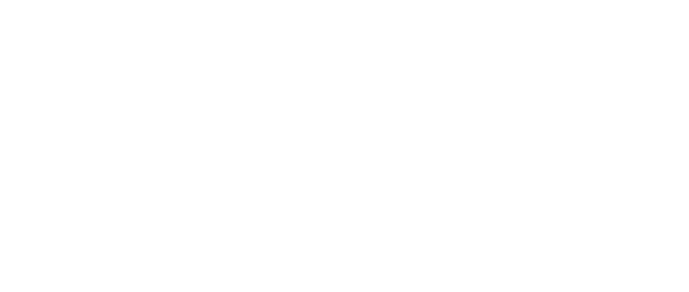
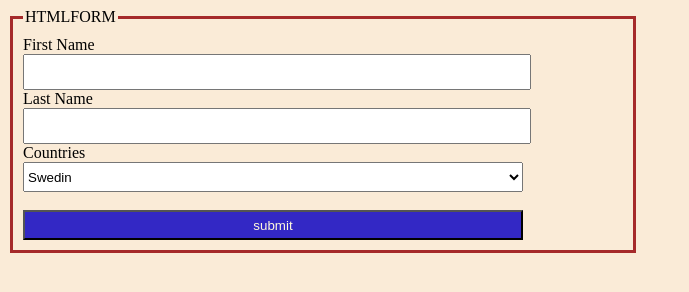
Before and after one commit to TechnoRahmon/mustfa-Repo, a plain HTML site: page index.html in a window 1280 px wide. Shown: the whole page, without its empty margins (0-689 px from the left). Drawn offline with Linux system fonts and the light colour scheme.

Commit message:
assigenment

```diff
--- a/index.html
+++ b/index.html
@@ -4,14 +4,41 @@
     <meta charset="UTF-8">
     <meta name="viewport" content="width=device-width, initial-scale=1.0">
     <title>Document</title>
+    <link rel="stylesheet" href="style.css">
 
     <!-- link the style file here -->
+
+
 
     <!-- ************* -->
 
 </head>
 <body>
-    <!-- write you code here -->
+
+    <!-- this is form -->
+    <form>
+        <fieldset>
+
+        <legend>HTMLFORM</legend>
+        <label for="first">First Name</label><br>
+        <input type="text" id="first" value=""><br>
+        <label for="last">Last Name</label><br>
+        <input type="text" id="last" value=""><br>
+        <label for="select">Countries</label><br>
+        <select type="radio" id="select" value="">
+            <option value="Swedin">Swedin</option>
+            <option value="German">German</option>
+            <option value="Swisserland">Swisserland</option>
+            <option value="China">China</option>
+            <option value="Japan">Japan</option>
+            <option value="Britsh">Britsh</option>
+        </select><br><br>
+        <input type="submit" id="submit" value="submit" class="submit">
+    </form>
+
+    </fieldset>
+
+
 
 
     <!-- ********************** -->
--- a/style.css
+++ b/style.css
@@ -1,5 +1,22 @@
 
-/* write you code here */
+/* styling form */
+body{
+    background-color: antiquewhite;
+}
+fieldset{
+  padding: 10px;
+  width: 600px;
+  height: 600;
+  border: brown 3px solid;
+}
+input,select{
+    width: 500px;
+    height: 30px;
+}
+.submit{
+    background-color: rgb(51, 40, 197);
+    color: cornsilk;
+}
 
 
 
```
